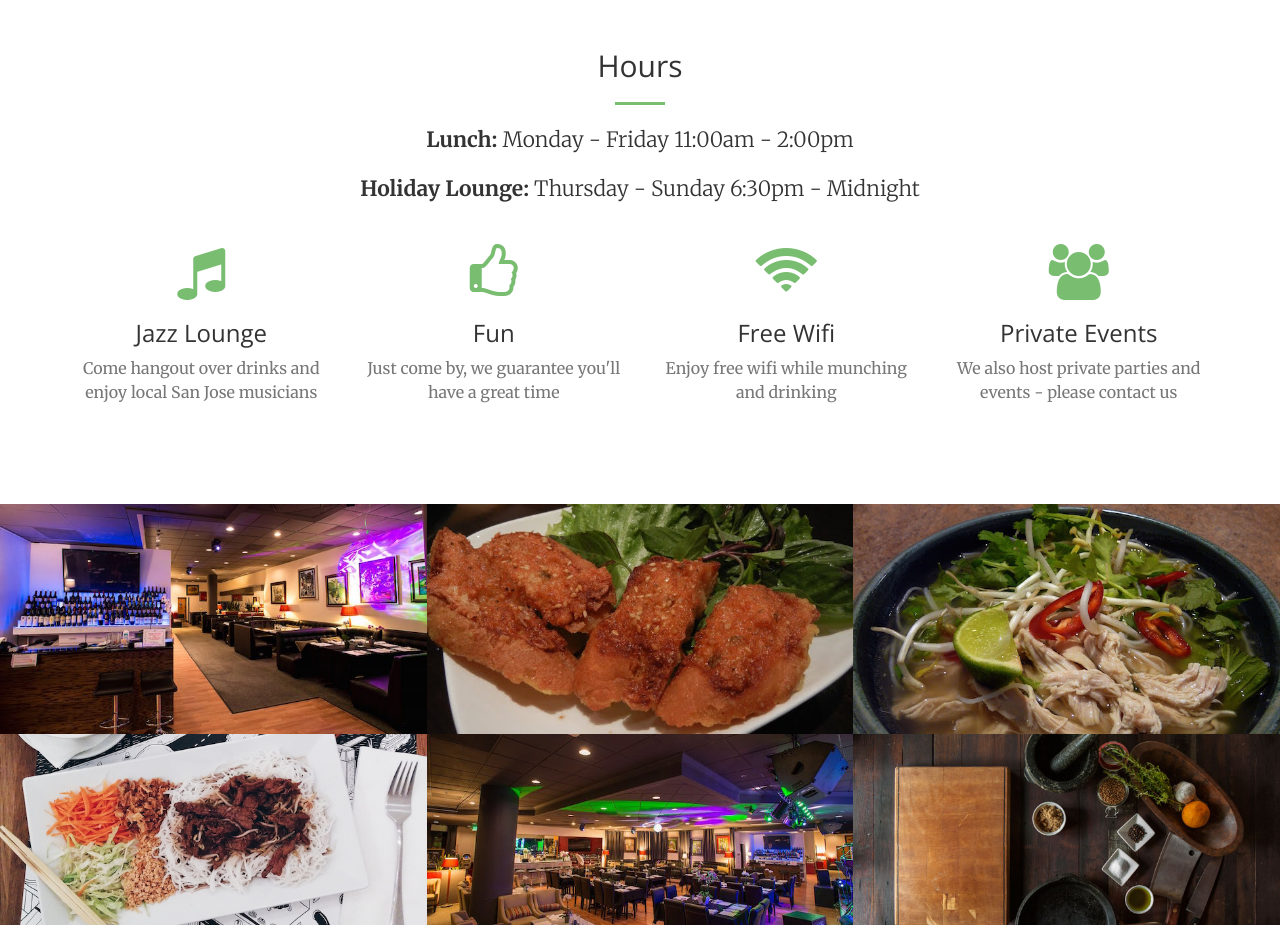
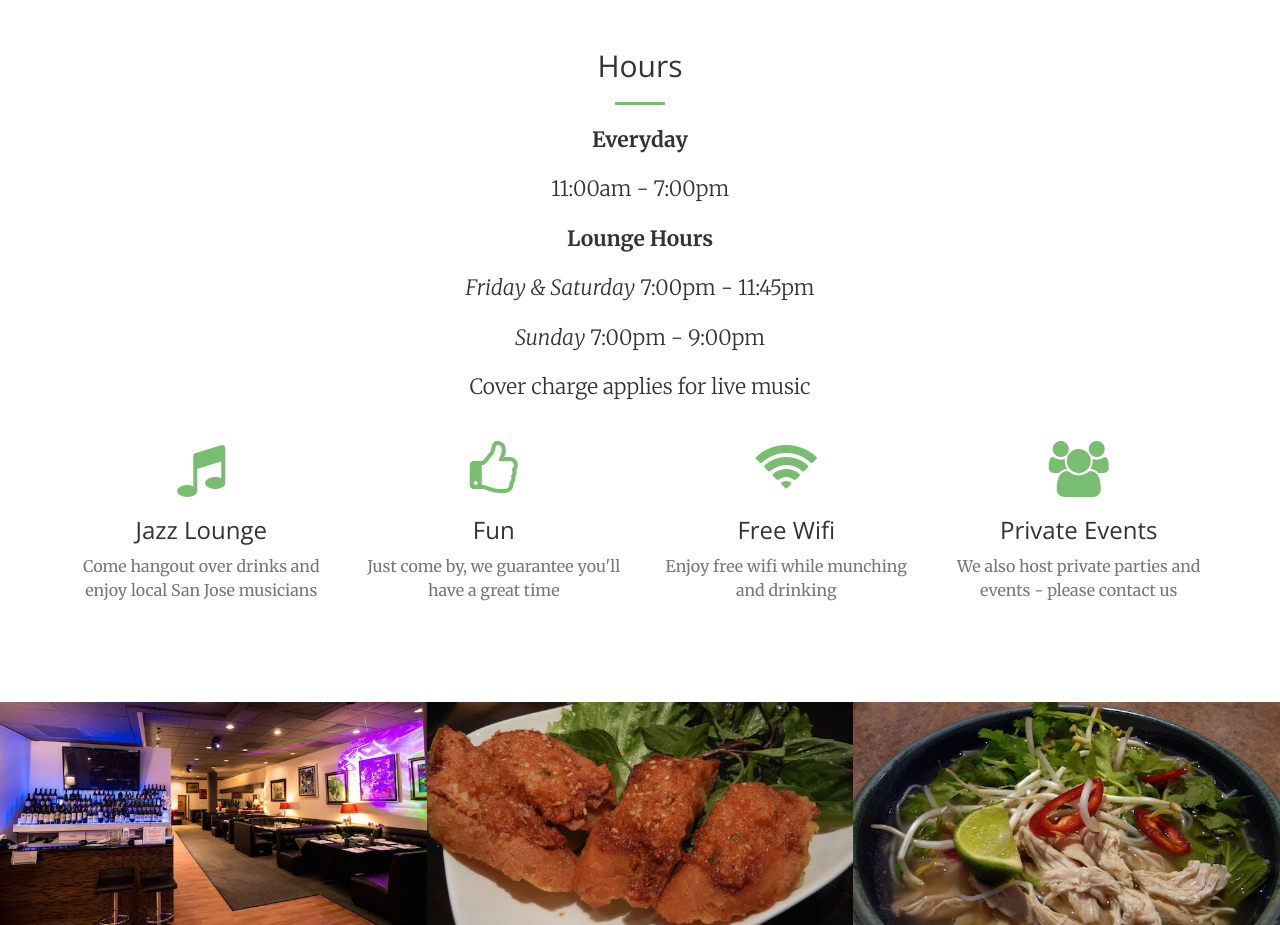
Before and after one commit to kprakobkit/jadeleaf, a website: page app/index.html in a window 1280 px wide. Shown: the part 1560-2485 px from the top of the page. Drawn offline with nearby package versions, Linux system fonts and the light colour scheme.

Commit message:
Update hours

```diff
--- a/app/index.html
+++ b/app/index.html
@@ -129,8 +129,12 @@
       <div class="container">
         <div class="row">
           <div class="col-lg-8 col-lg-offset-2 text-center">
-            <p class="lead"><strong>Lunch:</strong> Monday - Friday 11:00am - 2:00pm</p>
-            <p class="lead"><strong>Holiday Lounge:</strong> Thursday  - Sunday 6:30pm - Midnight</p>
+            <p class="lead"><strong>Everyday</strong></p>
+            <p class="lead">11:00am - 7:00pm</p>
+            <p class="lead"><strong>Lounge Hours</strong></p>
+            <p class="lead"><i>Friday & Saturday</i> 7:00pm - 11:45pm</p>
+            <p class="lead"><i>Sunday</i> 7:00pm - 9:00pm</p>
+            <p class="lead">Cover charge applies for live music</p>
           </div>
           <div class="col-lg-3 col-md-6 text-center">
             <div class="service-box">
```
